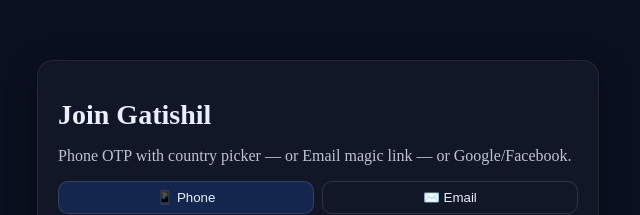
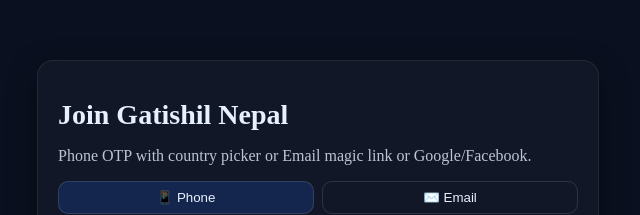
Before and after one commit to Zenslim/Gatishil, a Next.js app: page /join in a window 1280 px wide. Shown: the part 131-346 px from the top of the page, without its empty margins (322-962 px from the left). Built offline with nearby package versions, Linux system fonts and the light colour scheme; no server answers.

Commit message:
Update page.tsx

```diff
--- a/app/join/page.tsx
+++ b/app/join/page.tsx
@@ -141,8 +141,8 @@ export default function JoinPage() {
   return (
     <div style={screen}>
       <div style={card}>
-        <h1 style={title}>Join Gatishil</h1>
-        <p style={subtitle}>Phone OTP with country picker — or Email magic link — or Google/Facebook.</p>
+        <h1 style={title}>Join Gatishil Nepal</h1>
+        <p style={subtitle}>Phone OTP with country picker or Email magic link or Google/Facebook.</p>
 
         <div style={tabs}>
           <button onClick={()=>setChannel('phone')} disabled={channel==='phone'} style={tab(channel==='phone')}>📱 Phone</button>
```
